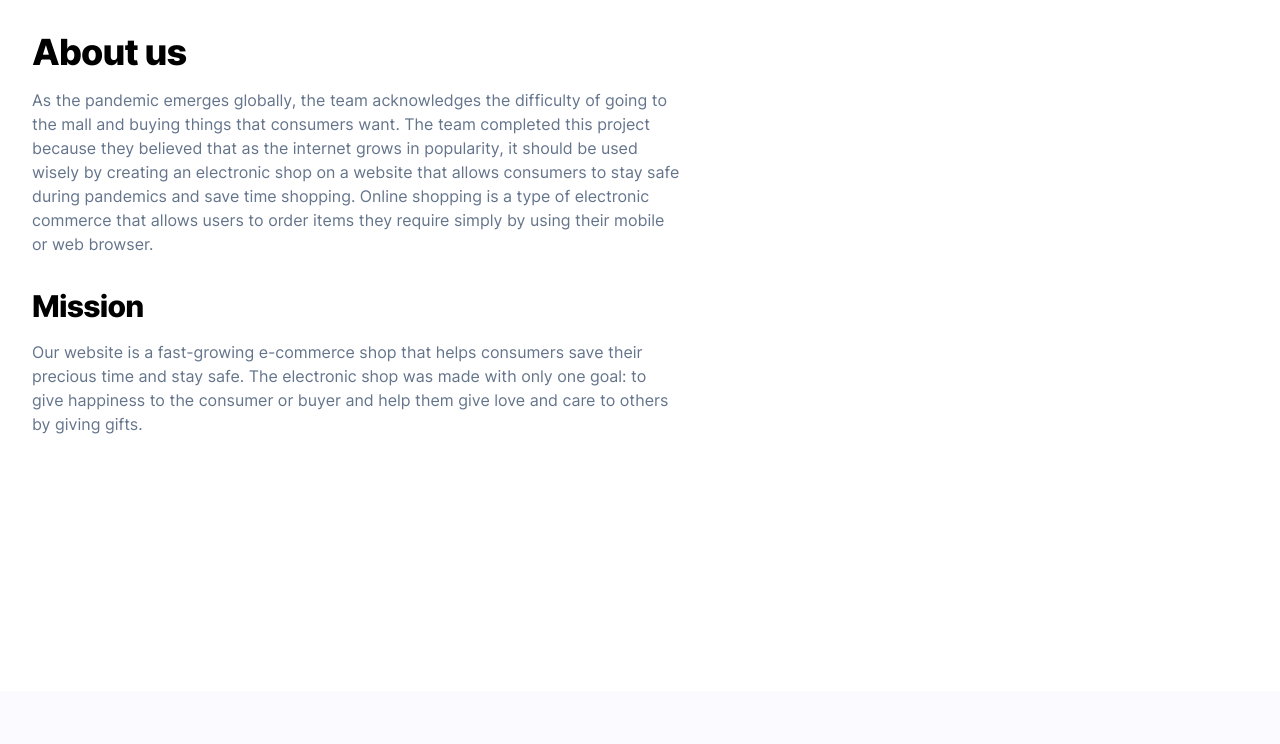
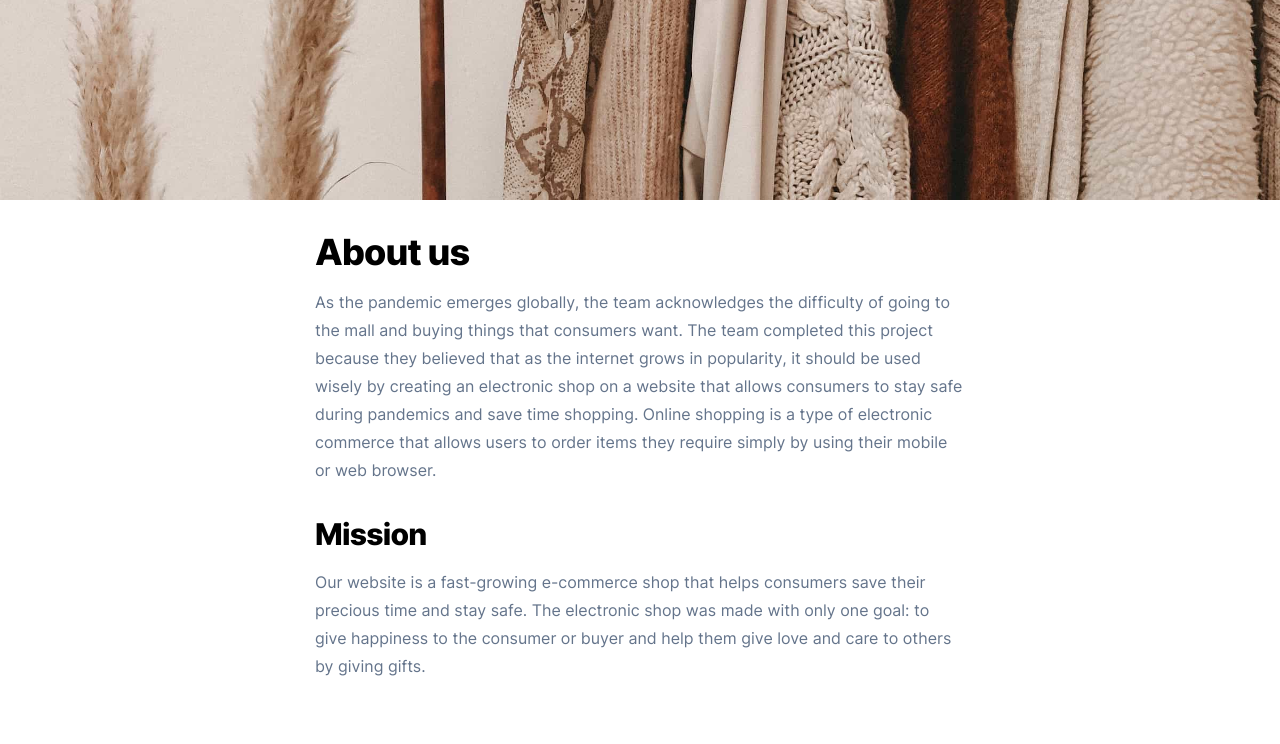
Before and after one commit to joaquinvaldezzz/ecommerce-website, a PHP site: page /about-us.php in a window 1280 px wide. Shown: the part 109-853 px from the top of the page. Before the commit the page ends 543 px from the top, so only its background shows below. Run offline with PHP 8.4, Linux system fonts and the light colour scheme; style sheets or scripts are compiled from the project's sources.

Commit message:
Add a header background image

```diff
--- a/about-us.php
+++ b/about-us.php
@@ -11,28 +11,27 @@
   <body>
     <?php include 'includes/header.php'; ?>
     <main>
-     <section class="py-8 sm:pb-12 md:pb-16">
-        <div class="container">
-          <div class="max-w-prose">
+      <section class="min-h-25 bg-about-us bg-cover bg-center bg-no-repeat"></section>
+
+      <section class="p-8 sm:pb-12 md:pb-16">
+        <div class="mx-auto max-w-prose">
           <h1 class="text-3xl font-extrabold tracking-tight lg:text-4xl">About us</h1>
-            <p class="mt-4 text-slate-500">
+          <p class="mt-4 leading-prose text-slate-500">
             As the pandemic emerges globally, the team acknowledges the difficulty of going to the
-              mall and buying things that consumers want. The team completed this project because
-              they believed that as the internet grows in popularity, it should be used wisely by
-              creating an electronic shop on a website that allows consumers to stay safe during
-              pandemics and save time shopping. Online shopping is a type of electronic commerce
-              that allows users to order items they require simply by using their mobile or web
-              browser.
+            mall and buying things that consumers want. The team completed this project because they
+            believed that as the internet grows in popularity, it should be used wisely by creating
+            an electronic shop on a website that allows consumers to stay safe during pandemics and
+            save time shopping. Online shopping is a type of electronic commerce that allows users
+            to order items they require simply by using their mobile or web browser.
           </p>
 
           <h1 class="mt-8 text-2xl font-extrabold tracking-tight lg:text-3xl">Mission</h1>
-            <p class="mt-4 text-slate-500">
+          <p class="mt-4 leading-prose text-slate-500">
             Our website is a fast-growing e-commerce shop that helps consumers save their precious
             time and stay safe. The electronic shop was made with only one goal: to give happiness
             to the consumer or buyer and help them give love and care to others by giving gifts.
           </p>
         </div>
-        </div>
       </section>
     </main>
   </body>
```
Also changed, not shown: public/images/banner/banner-about-us.jpg (added). Lines whose indentation alone changed are shown as unchanged.
